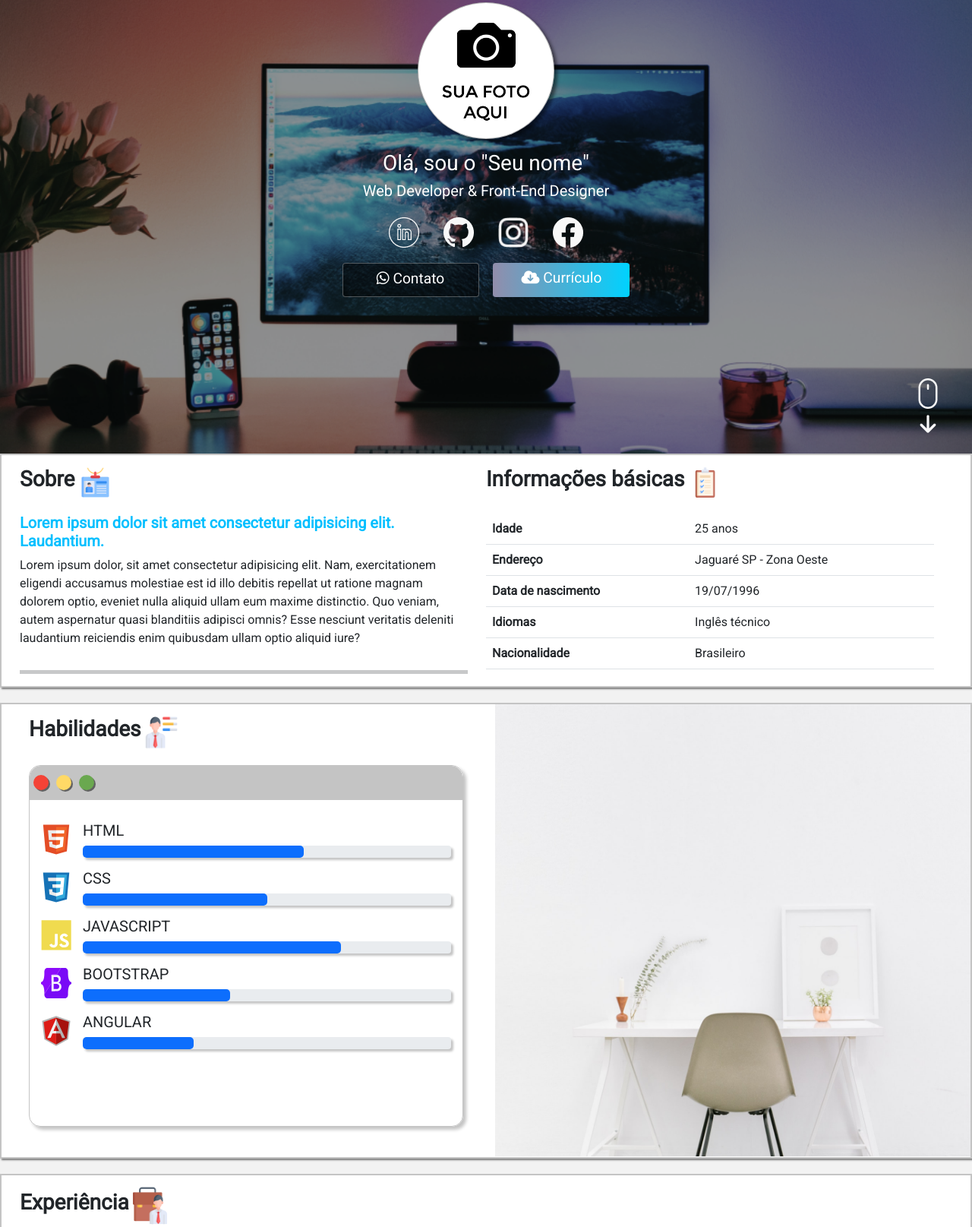
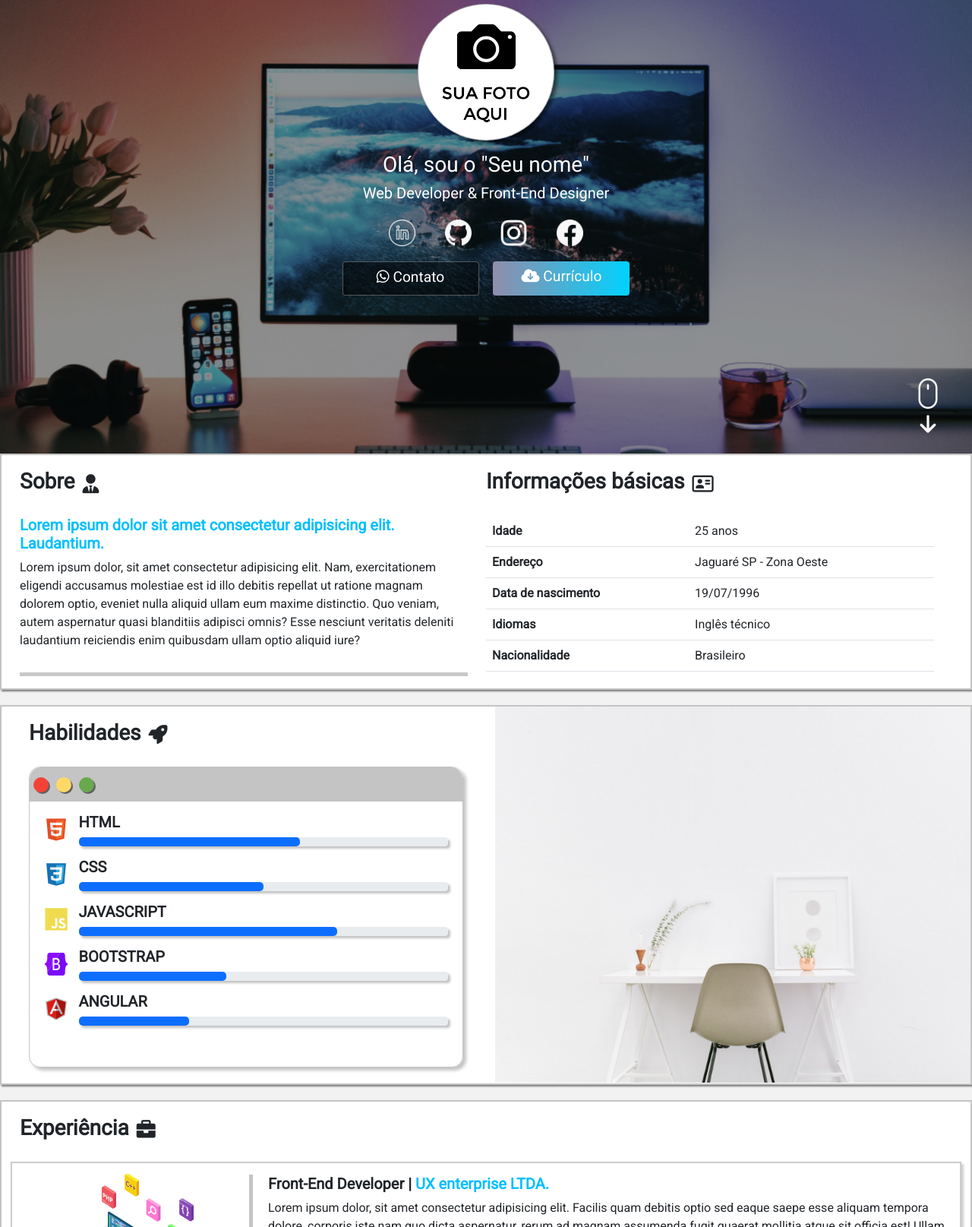
Before and after one commit to MelqSantos/Site-curriculo, a plain HTML site: page index.html in a window 1280 px wide. Shown: the part 203-1818 px from the top of the page at 76% size. Drawn offline with nearby package versions, Linux system fonts and the light colour scheme.

Commit message:
Ajustes de layout

```diff
--- a/css/estilo.css
+++ b/css/estilo.css
@@ -151,12 +151,14 @@ header {
     margin-bottom: 20px;
 }
 
-.titulo img {
-    padding-left: 5px;
+.titulo i {
+    padding-left: 10px;
+    font-size: 25px;
 }
 
 .titulo h3 {
     font-weight: 800;
+    padding-top: 3px;
 }
 
 #sobre h5 {
@@ -177,7 +179,7 @@ table tr td:nth-child(1) {
 /* ------------------- Sessão Habilidades ------------------- */
 
 #habilidades {
-    height: 600px;
+    height: 500px;
 }
 
 #habilidades .container-fluid {
@@ -232,15 +234,11 @@ table tr td:nth-child(1) {
     background-image: url(../assets/imagens/Fundo02.jpg);
     background-size: cover;
     background-position: center;
-    height: 595px;
+    height: 495px;
 }
 
 
 /* Linguagens utilizadas */
-
-.linguagens {
-    margin-top: 5%;
-}
 
 .item {
     display: flex;
@@ -261,8 +259,13 @@ table tr td:nth-child(1) {
     text-transform: uppercase;
 }
 
+.progresso h5 {
+    font-weight: 600;
+}
+
 .progress {
     box-shadow: 3px 3px 3px #C4C4C4;
+    height: 12px !important;
 }
 
 .progress-bar {
--- a/index.html
+++ b/index.html
@@ -18,7 +18,6 @@
 <body>
 
     <header>
-
         <!-- Início do Header (Cabeçalho) -->
         <div id="background"></div>
 
@@ -29,10 +28,10 @@
             <h5>Web Developer & Front-End Designer</h5>
 
             <div class="icones">
-                <a href="#Colocar_Link_Github" target="blank"><img src="assets/social/Group.png" alt="" width="40" height="40"></a>
-                <a href="#Colocar_Link_Linkedin" target="blank"><img src="assets/social/Github.png" alt="" width="40" height="40"></a>
-                <a href="#Colocar_Link_Insta" target="blank"><img src="assets/social/Group (1).png" alt="" width="40" height="40"></a>
-                <a href="#Colocar_Link_Facebook" target="blank"><img src="assets/social/Group (2).png" alt="" width="40" height="40"></a>
+                <a href="#Colocar_Link_Github" target="blank"><img src="assets/social/Group.png" width="35" height="35"></a>
+                <a href="#Colocar_Link_Linkedin" target="blank"><img src="assets/social/Github.png" width="35" height="35"></a>
+                <a href="#Colocar_Link_Insta" target="blank"><img src="assets/social/Group (1).png" width="35" height="35"></a>
+                <a href="#Colocar_Link_Facebook" target="blank"><img src="assets/social/Group (2).png" width="35" height="35"></a>
             </div>
 
             <div class="botoes">
@@ -45,6 +44,7 @@
         <!-- Fim do Header (Cabeçalho) -->
     </header>
 
+
     <section id="sobre">
 
         <article class="row container-fluid">
@@ -53,7 +53,7 @@
 
                 <div class="titulo">
                     <h3>Sobre</h3>
-                    <img src="assets/icones-genericos/cracha.png" width="50" height="40">
+                    <i class="fas fa-user-tie"></i>
                 </div>
 
                 <h5>Lorem ipsum dolor sit amet consectetur adipisicing elit. Laudantium.</h5>
@@ -68,7 +68,7 @@
 
                 <div class="titulo">
                     <h3>Informações básicas</h3>
-                    <img src="assets/icones-genericos/lista.png" width="50" height="40">
+                    <i class="far fa-address-card"></i>
                 </div>
 
                 <table class="table table-hover">
@@ -110,7 +110,7 @@
 
                 <div class="titulo">
                     <h3>Habilidades</h3>
-                    <img src="assets/icones-genericos/skills.png" width="50" height="45">
+                    <i class="fas fa-rocket"></i>
                 </div>
 
                 <div class="janela">
@@ -125,7 +125,7 @@
 
                         <!-- Início HTML -->
                         <div class="item">
-                            <img src="assets/icones/html.svg" width="40" height="40">
+                            <img src="assets/icones/html.svg" width="30" height="30">
 
                             <div class="progresso">
                                 <h5>Html</h5>
@@ -138,7 +138,7 @@
 
                         <!-- Início CSS -->
                         <div class="item">
-                            <img src="assets/icones/CSS.svg" width="40" height="40">
+                            <img src="assets/icones/CSS.svg" width="30" height="30">
 
                             <div class="progresso">
                                 <h5>Css</h5>
@@ -151,7 +151,7 @@
 
                         <!-- Início Javascript -->
                         <div class="item">
-                            <img src="assets/icones/JS.svg" width="40" height="40">
+                            <img src="assets/icones/JS.svg" width="30" height="30">
 
                             <div class="progresso">
                                 <h5>Javascript</h5>
@@ -164,7 +164,7 @@
 
                         <!-- Início Bootstrap -->
                         <div class="item">
-                            <img src="assets/icones/Bootstrap.svg" width="40" height="40">
+                            <img src="assets/icones/Bootstrap.svg" width="30" height="30">
 
                             <div class="progresso">
                                 <h5>Bootstrap</h5>
@@ -177,7 +177,7 @@
 
                         <!-- Início Angular -->
                         <div class="item">
-                            <img src="assets/icones/angular.svg" width="40" height="40">
+                            <img src="assets/icones/angular.svg" width="30" height="30">
 
                             <div class="progresso">
                                 <h5>Angular</h5>
@@ -207,7 +207,7 @@
 
             <div class="titulo">
                 <h3>Experiência</h3>
-                <img src="assets/icones-genericos/job.png" width="50" height="50">
+                <i class="fas fa-briefcase"></i>
             </div>
 
             <!-- Início da 1° Experiência -->
@@ -252,7 +252,7 @@
 
             <div class="titulo">
                 <h3>Formação</h3>
-                <img src="assets/icones-genericos/formacao.png" width="50" height="50">
+                <i class="fas fa-graduation-cap"></i>
             </div>
 
             <!-- Início da 1° Formação -->
```
